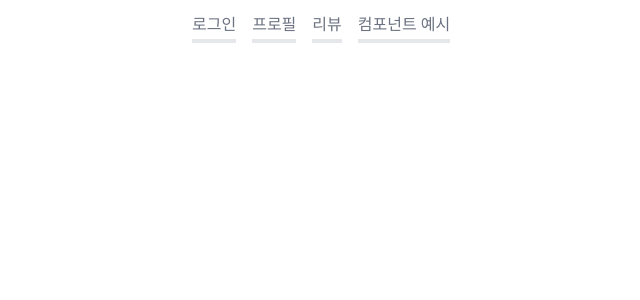
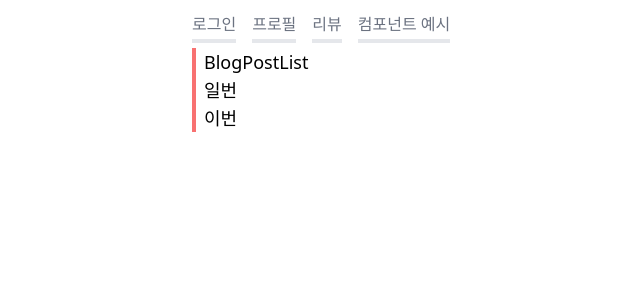
Before and after one commit to SeungAh-Py/myproj-react, a React (Create React App) app: page /blog/pageblog in a window 1280 px wide. Before the commit this address had no page. Shown: the top 300 px of the page, without its empty margins (248-888 px from the left). Built offline with nearby package versions, Linux system fonts and the light colour scheme.

Commit message:
스타일링 변경 및 App.js 내에 /blog 주소에 매핑하여 Route를 추가

```diff
--- a/src/App.js
+++ b/src/App.js
@@ -6,6 +6,7 @@ import Components from 'pages/examples/Components';
 import { Route, Routes, Navigate } from 'react-router-dom';
 import TopNav from 'components/TopNav';
 import ReviewForm from 'pages/reviews/ReviewForm';
+import PageBlogPostList from 'pages/blog/PageBlog';
 
 function App() {
   return (
@@ -19,6 +20,7 @@ function App() {
         <Route path="/reviews/new/" element={<ReviewForm />} />
         <Route path="/reviews/:reviewId/edit/" element={<ReviewForm />} />
         <Route path="/examples/components/" element={<Components />} />
+        <Route path="/blog/pageblog/" element={<PageBlogPostList />} />
       </Routes>
     </div>
   );
--- a/src/pages/blog/PageBlog.jsx
+++ b/src/pages/blog/PageBlog.jsx
@@ -1,7 +1,13 @@
 function PageBlogPostList() {
-  <div className="bg-blue m-2 p-2">
-    <h2>BlogPostList</h2>
-  </div>;
+  return (
+    <div className="text-lg border-l-4 border-red-400 pl-2 mb-4">
+      <h2>BlogPostList</h2>
+      <ul>
+        <li>일번</li>
+        <li>이번</li>
+      </ul>
+    </div>
+  );
 }
 
 export default PageBlogPostList;
```
